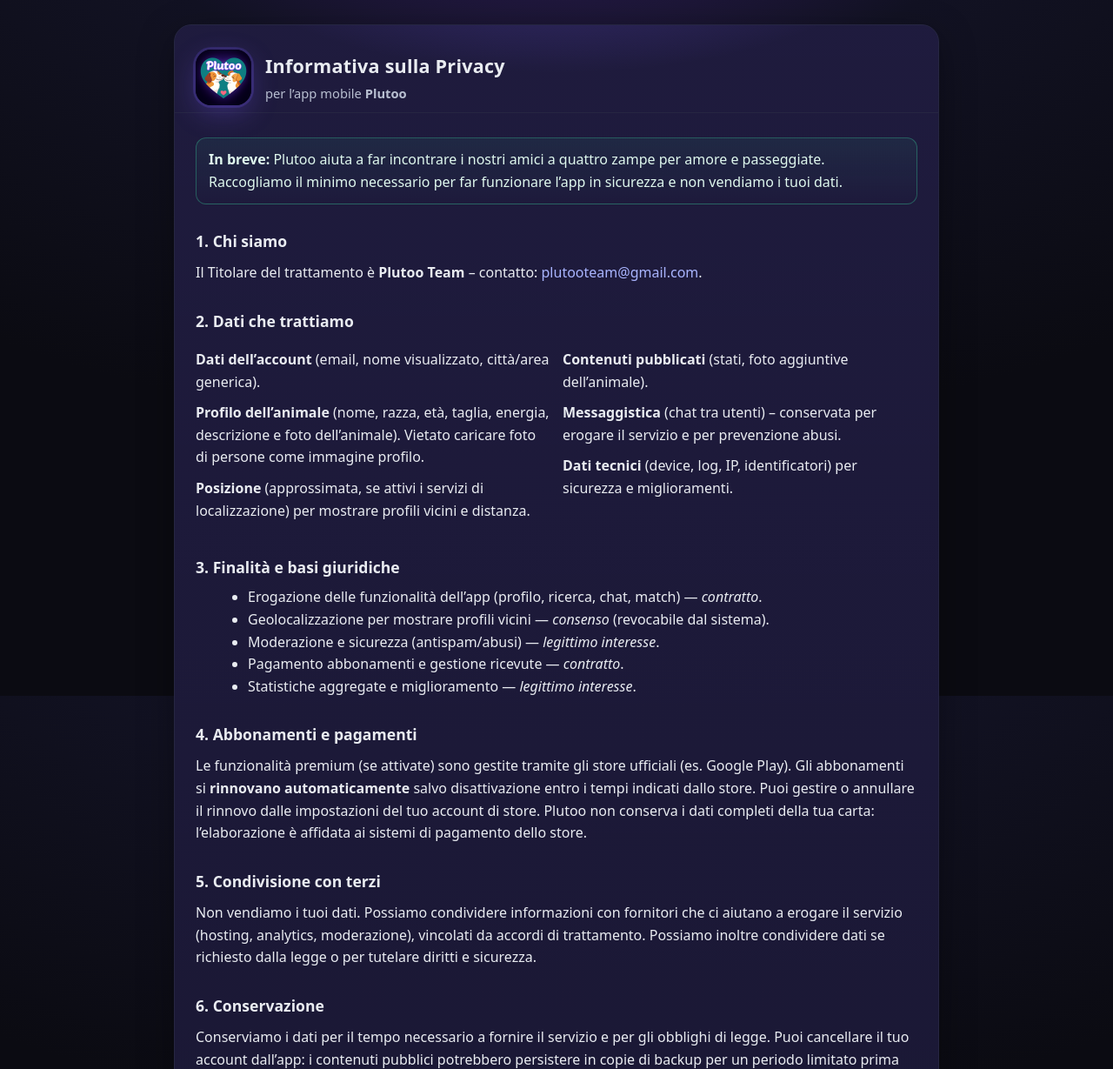
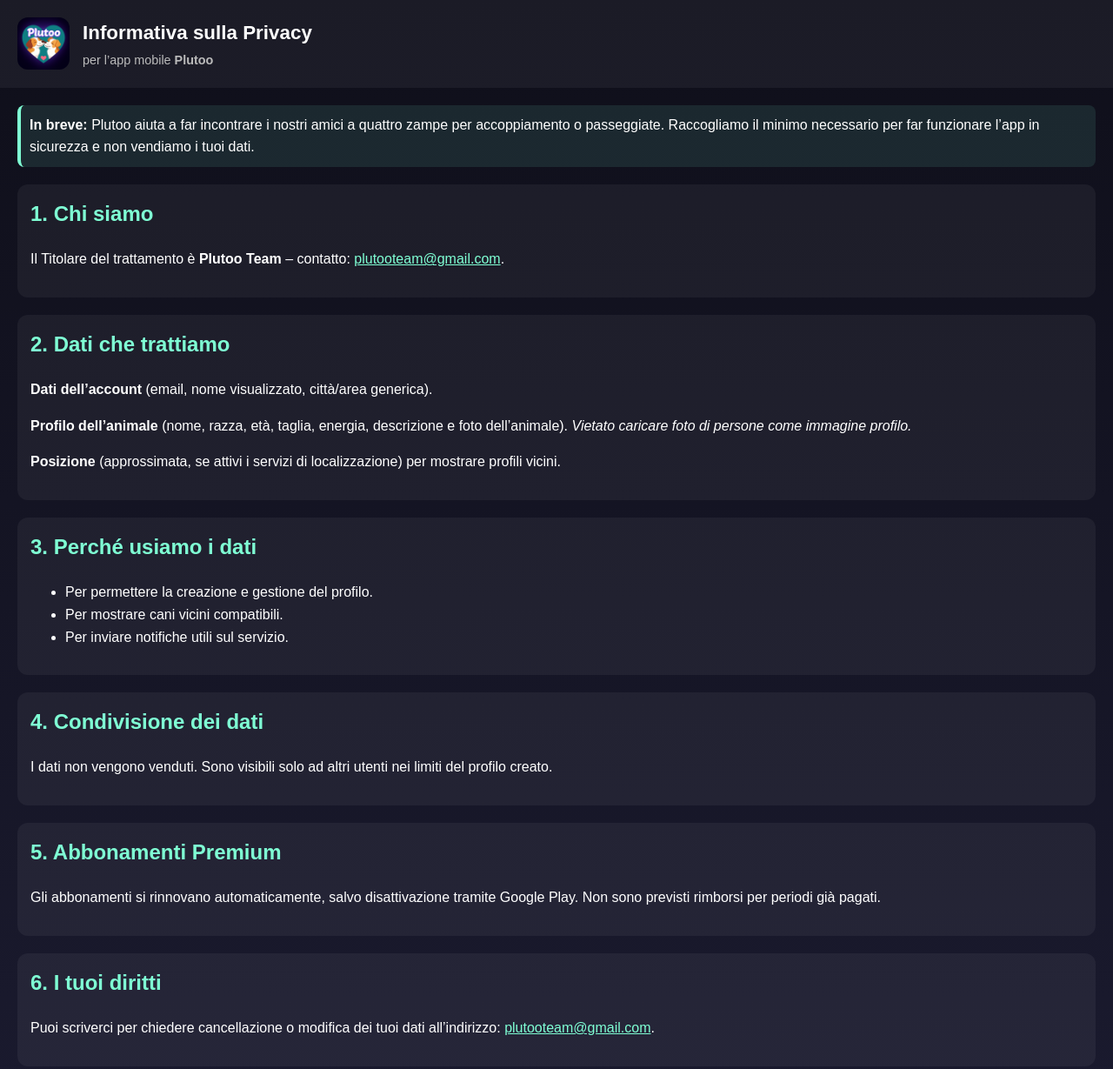
Before and after one commit to mobricifilippo-del/Plutoo-privacy-policy, a plain HTML site: page index.html in a window 1280 px wide. Shown: the top 1229 px of the page at 87% size. Drawn offline with Linux system fonts and the light colour scheme.

Commit message:
Update index.html

```diff
--- a/index.html
+++ b/index.html
@@ -1,185 +1,114 @@
-<!doctype html>
+<!DOCTYPE html>
 <html lang="it">
 <head>
-  <meta charset="utf-8" />
-  <meta name="viewport" content="width=device-width,initial-scale=1" />
+  <meta charset="UTF-8" />
+  <meta name="viewport" content="width=device-width, initial-scale=1.0" />
   <title>Plutoo – Informativa sulla Privacy</title>
-  <meta name="color-scheme" content="light dark" />
-  <meta name="theme-color" content="#5b36f5" />
   <style>
-    :root{
-      --bg:#0b0b12;
-      --panel:#121223;
-      --ink:#e9ecf1;
-      --muted:#b8bfd1;
-      --brand:#7a5cff;
-      --brand-2:#9e83ff;
-      --card:#15152a;
-      --border:#262642;
-      --ok:#38d39f;
-      --warn:#ffd166;
-      --link:#a9b5ff;
+    body {
+      font-family: Arial, sans-serif;
+      margin: 0;
+      background: linear-gradient(180deg, #0f0f1a, #1a1a2e);
+      color: #fff;
+      line-height: 1.6;
     }
-    *{box-sizing:border-box}
-    html,body{margin:0;height:100%;background:radial-gradient(1200px 700px at 50% -200px, #362066 0%, #121223 45%, #0b0b12 100%); color:var(--ink); font:16px/1.6 system-ui, -apple-system, "Segoe UI", Roboto, "Helvetica Neue", Arial, "Noto Sans", "Apple Color Emoji","Segoe UI Emoji";}
-    a{color:var(--link); text-decoration:none}
-    a:hover{opacity:.9; text-decoration:underline}
-    .wrap{max-width:920px; padding:28px 20px 80px; margin:0 auto}
-    .card{
-      background:linear-gradient(180deg, rgba(122,92,255,.12), rgba(122,92,255,.06)) , var(--panel);
-      border:1px solid var(--border); border-radius:20px; box-shadow:0 12px 40px rgba(0,0,0,.35);
-      overflow:hidden;
+    header {
+      background: rgba(255, 255, 255, 0.05);
+      padding: 20px;
+      display: flex;
+      align-items: center;
     }
-    header{
-      padding:28px 24px 8px; display:flex; align-items:center; gap:16px; border-bottom:1px solid var(--border);
-      background:radial-gradient(600px 250px at 50% -120px, rgba(122,92,255,.35), transparent 70%);
+    header img.logo {
+      height: 60px;
+      margin-right: 15px;
+      border-radius: 12px;
     }
-    header img{
-      width:64px; height:64px; border-radius:18px; display:block; background:#0d0d18; object-fit:cover;
-      box-shadow:0 0 0 3px rgba(122,92,255,.2), 0 10px 30px rgba(122,92,255,.25);
+    header h1 {
+      font-size: 1.4rem;
+      margin: 0;
     }
-    header .title{display:flex; flex-direction:column}
-    header h1{margin:0; font-size:1.35rem; letter-spacing:.2px}
-    header .tag{margin-top:2px; color:var(--muted); font-size:.92rem}
-    .content{padding:18px 24px 28px}
-    h2{margin:28px 0 8px; font-size:1.1rem}
-    p{margin:10px 0}
-    ul{margin:8px 0 16px 20px}
-    .notice{
-      background:linear-gradient(180deg, rgba(56,211,159,.08), transparent);
-      border:1px solid rgba(56,211,159,.35); padding:12px 14px; border-radius:12px; color:#dff8ee;
+    header p {
+      font-size: 0.9rem;
+      margin: 2px 0 0 0;
+      color: #bbb;
     }
-    .muted{color:var(--muted)}
-    .grid-2{display:grid; grid-template-columns:1fr; gap:14px}
-    @media(min-width:760px){ .grid-2{grid-template-columns:1fr 1fr} }
-    footer{
-      padding:16px 24px 24px; border-top:1px solid var(--border); color:var(--muted); display:flex; justify-content:space-between; flex-wrap:wrap; gap:10px;
-      background:linear-gradient(180deg, transparent, rgba(122,92,255,.08));
+    main {
+      padding: 20px;
     }
-    .chip{display:inline-block; padding:4px 10px; background:#18183a; border:1px solid var(--border); border-radius:999px; font-size:.86rem; color:var(--muted)}
-    code{background:#1a1a34; padding:.12rem .4rem; border:1px solid var(--border); border-radius:6px}
+    section {
+      margin-bottom: 20px;
+      background: rgba(255, 255, 255, 0.05);
+      padding: 15px;
+      border-radius: 12px;
+    }
+    h2 {
+      color: #7fffd4;
+      margin-top: 0;
+    }
+    a {
+      color: #7fffd4;
+    }
+    .highlight {
+      background: rgba(127, 255, 212, 0.1);
+      border-left: 4px solid #7fffd4;
+      padding: 10px;
+      border-radius: 8px;
+      margin-bottom: 20px;
+    }
   </style>
 </head>
 <body>
-  <main class="wrap">
-    <article class="card" role="article">
-      <header>
-        <!-- Assicurati che questo file esista nella root del repo -->
-        <img src="plutoo-logo.png" alt="Logo Plutoo" />
-        <div class="title">
-          <h1>Informativa sulla Privacy</h1>
-          <div class="tag">per l’app mobile <strong>Plutoo</strong></div>
-        </div>
-      </header>
+  <header>
+    <img src="plutoo-logo.png" alt="Logo Plutoo" class="logo" />
+    <div>
+      <h1>Informativa sulla Privacy</h1>
+      <p>per l’app mobile <strong>Plutoo</strong></p>
+    </div>
+  </header>
+  <main>
+    <div class="highlight">
+      <strong>In breve:</strong> Plutoo aiuta a far incontrare i nostri amici a quattro zampe per accoppiamento o passeggiate.
+      Raccogliamo il minimo necessario per far funzionare l’app in sicurezza e non vendiamo i tuoi dati.
+    </div>
 
-      <section class="content">
-        <p class="notice"><strong>In breve:</strong> Plutoo aiuta a far incontrare i nostri amici a quattro zampe per
-          amore e passeggiate. Raccogliamo il minimo necessario per far
-          funzionare l’app in sicurezza e non vendiamo i tuoi dati.</p>
+    <section>
+      <h2>1. Chi siamo</h2>
+      <p>Il Titolare del trattamento è <strong>Plutoo Team</strong> – contatto: <a href="mailto:plutooteam@gmail.com">plutooteam@gmail.com</a>.</p>
+    </section>
 
-        <h2>1. Chi siamo</h2>
-        <p>
-          Il Titolare del trattamento è <strong>Plutoo Team</strong> – contatto:
-          <a href="mailto:plutooteam@gmail.com">plutooteam@gmail.com</a>.
-        </p>
+    <section>
+      <h2>2. Dati che trattiamo</h2>
+      <p><strong>Dati dell’account</strong> (email, nome visualizzato, città/area generica).</p>
+      <p><strong>Profilo dell’animale</strong> (nome, razza, età, taglia, energia, descrizione e foto dell’animale).
+      <em>Vietato caricare foto di persone come immagine profilo.</em></p>
+      <p><strong>Posizione</strong> (approssimata, se attivi i servizi di localizzazione) per mostrare profili vicini.</p>
+    </section>
 
-        <h2>2. Dati che trattiamo</h2>
-        <div class="grid-2">
-          <div>
-            <p><strong>Dati dell’account</strong> (email, nome visualizzato, città/area generica).</p>
-            <p><strong>Profilo dell’animale</strong> (nome, razza, età, taglia, energia, descrizione e
-               foto dell’animale). Vietato caricare foto di persone come immagine profilo.</p>
-            <p><strong>Posizione</strong> (approssimata, se attivi i servizi di localizzazione) per
-               mostrare profili vicini e distanza.</p>
-          </div>
-          <div>
-            <p><strong>Contenuti pubblicati</strong> (stati, foto aggiuntive dell’animale).</p>
-            <p><strong>Messaggistica</strong> (chat tra utenti) – conservata per erogare il servizio e
-               per prevenzione abusi.</p>
-            <p><strong>Dati tecnici</strong> (device, log, IP, identificatori) per sicurezza e
-               miglioramenti.</p>
-          </div>
-        </div>
+    <section>
+      <h2>3. Perché usiamo i dati</h2>
+      <ul>
+        <li>Per permettere la creazione e gestione del profilo.</li>
+        <li>Per mostrare cani vicini compatibili.</li>
+        <li>Per inviare notifiche utili sul servizio.</li>
+      </ul>
+    </section>
 
-        <h2>3. Finalità e basi giuridiche</h2>
-        <ul>
-          <li>Erogazione delle funzionalità dell’app (profilo, ricerca, chat, match) — <em>contratto</em>.</li>
-          <li>Geolocalizzazione per mostrare profili vicini — <em>consenso</em> (revocabile dal sistema).</li>
-          <li>Moderazione e sicurezza (antispam/abusi) — <em>legittimo interesse</em>.</li>
-          <li>Pagamento abbonamenti e gestione ricevute — <em>contratto</em>.</li>
-          <li>Statistiche aggregate e miglioramento — <em>legittimo interesse</em>.</li>
-        </ul>
+    <section>
+      <h2>4. Condivisione dei dati</h2>
+      <p>I dati non vengono venduti. Sono visibili solo ad altri utenti nei limiti del profilo creato.</p>
+    </section>
 
-        <h2>4. Abbonamenti e pagamenti</h2>
-        <p>
-          Le funzionalità premium (se attivate) sono gestite tramite gli store ufficiali (es. Google Play).
-          Gli abbonamenti si <strong>rinnovano automaticamente</strong> salvo disattivazione entro i tempi
-          indicati dallo store. Puoi gestire o annullare il rinnovo dalle impostazioni del tuo account di store.
-          Plutoo non conserva i dati completi della tua carta: l’elaborazione è affidata ai sistemi di pagamento dello store.
-        </p>
+    <section>
+      <h2>5. Abbonamenti Premium</h2>
+      <p>Gli abbonamenti si rinnovano automaticamente, salvo disattivazione tramite Google Play.
+      Non sono previsti rimborsi per periodi già pagati.</p>
+    </section>
 
-        <h2>5. Condivisione con terzi</h2>
-        <p>
-          Non vendiamo i tuoi dati. Possiamo condividere informazioni con fornitori che ci aiutano a
-          erogare il servizio (hosting, analytics, moderazione), vincolati da accordi di trattamento.
-          Possiamo inoltre condividere dati se richiesto dalla legge o per tutelare diritti e sicurezza.
-        </p>
-
-        <h2>6. Conservazione</h2>
-        <p>
-          Conserviamo i dati per il tempo necessario a fornire il servizio e per gli obblighi di legge.
-          Puoi cancellare il tuo account dall’app: i contenuti pubblici potrebbero persistere in copie di backup
-          per un periodo limitato prima dell’eliminazione definitiva.
-        </p>
-
-        <h2>7. I tuoi diritti</h2>
-        <p>
-          Puoi esercitare i diritti di accesso, rettifica, cancellazione, limitazione, opposizione e portabilità
-          scrivendo a <a href="mailto:plutooteam@gmail.com">plutooteam@gmail.com</a>. Hai anche il diritto di
-          proporre reclamo all’autorità competente.
-        </p>
-
-        <h2>8. Minori</h2>
-        <p>
-          Plutoo è destinata a utenti di età pari o superiore a 14 anni (o età minime locali). Non raccogliamo consapevolmente
-          dati di minori che non soddisfano tale requisito.
-        </p>
-
-        <h2>9. Contenuti vietati e segnalazioni</h2>
-        <ul>
-          <li>Foto profilo: <strong>solo l’animale</strong> (niente volti umani in primo piano).</li>
-          <li>Contenuti offensivi/illegali/violenti: vietati; gli account possono essere sospesi o rimossi.</li>
-          <li>Pulsante/sezione di segnalazione in app o email a <a href="mailto:plutooteam@gmail.com">plutooteam@gmail.com</a>.</li>
-        </ul>
-
-        <h2>10. Trasferimenti extra-UE</h2>
-        <p>
-          Se usiamo fornitori in Paesi extra-UE, adottiamo garanzie adeguate (es. clausole contrattuali standard).
-        </p>
-
-        <h2>11. Sicurezza</h2>
-        <p>
-          Applichiamo misure tecniche e organizzative adeguate (crittografia in transito, controlli di accesso,
-          registri di sicurezza). Nessun sistema è però infallibile: segnala eventuali problemi a
-          <a href="mailto:plutooteam@gmail.com">plutooteam@gmail.com</a>.
-        </p>
-
-        <h2>12. Modifiche</h2>
-        <p>
-          Potremmo aggiornare questa informativa. Ti avviseremo in app o via email quando richiesto.
-        </p>
-
-        <p class="muted"><em>Ultimo aggiornamento:</em> 29 settembre 2025</p>
-      </section>
-
-      <footer>
-        <span class="chip">Plutoo © 2025</span>
-        <span>
-          <a href="mailto:plutooteam@gmail.com">Contatti</a> ·
-          <a href="#" aria-disabled="true" onclick="return false;">Termini d’uso (in arrivo)</a>
-        </span>
-      </footer>
-    </article>
+    <section>
+      <h2>6. I tuoi diritti</h2>
+      <p>Puoi scriverci per chiedere cancellazione o modifica dei tuoi dati all’indirizzo:
+      <a href="mailto:plutooteam@gmail.com">plutooteam@gmail.com</a>.</p>
+    </section>
   </main>
 </body>
 </html>
```
